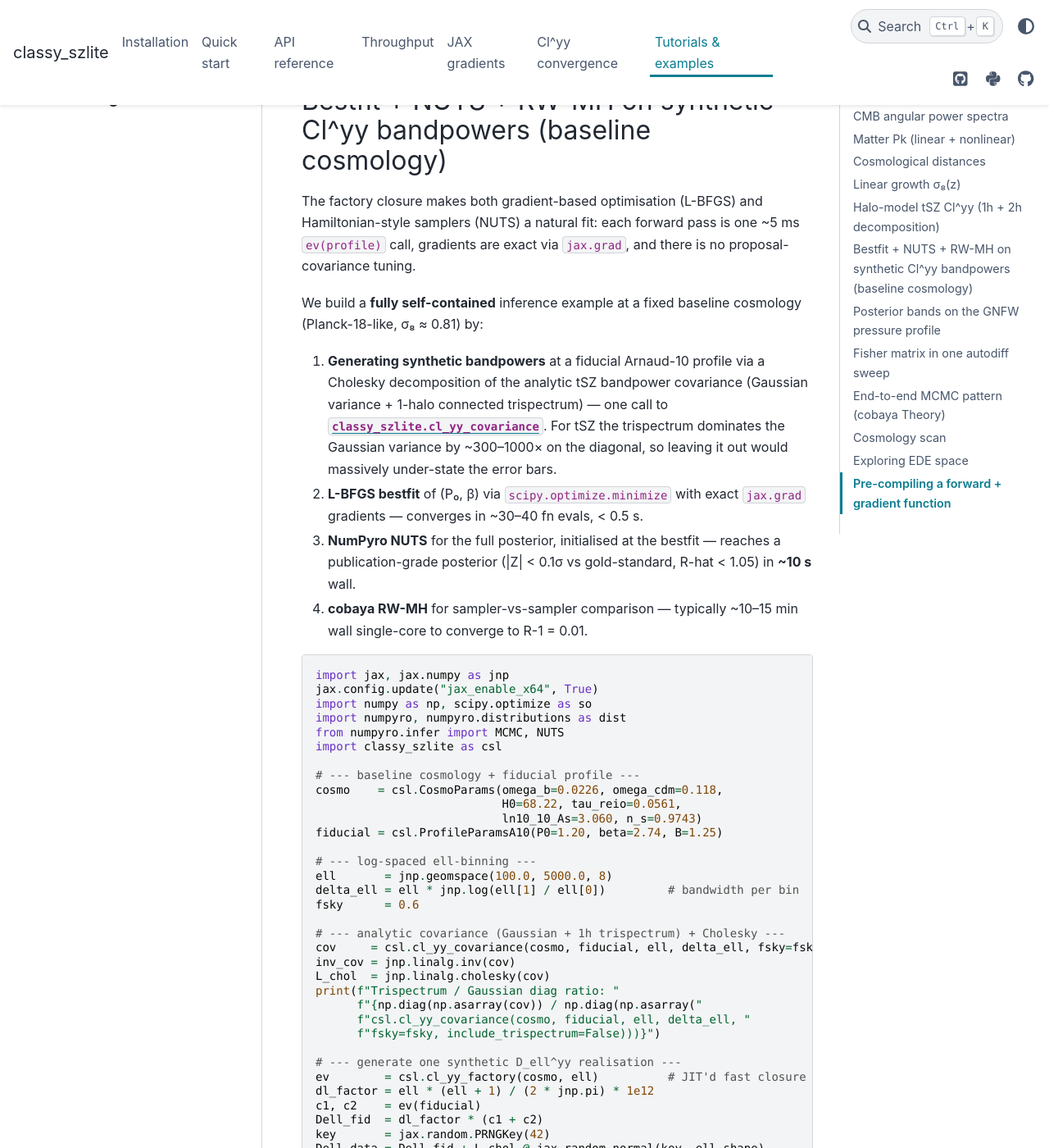
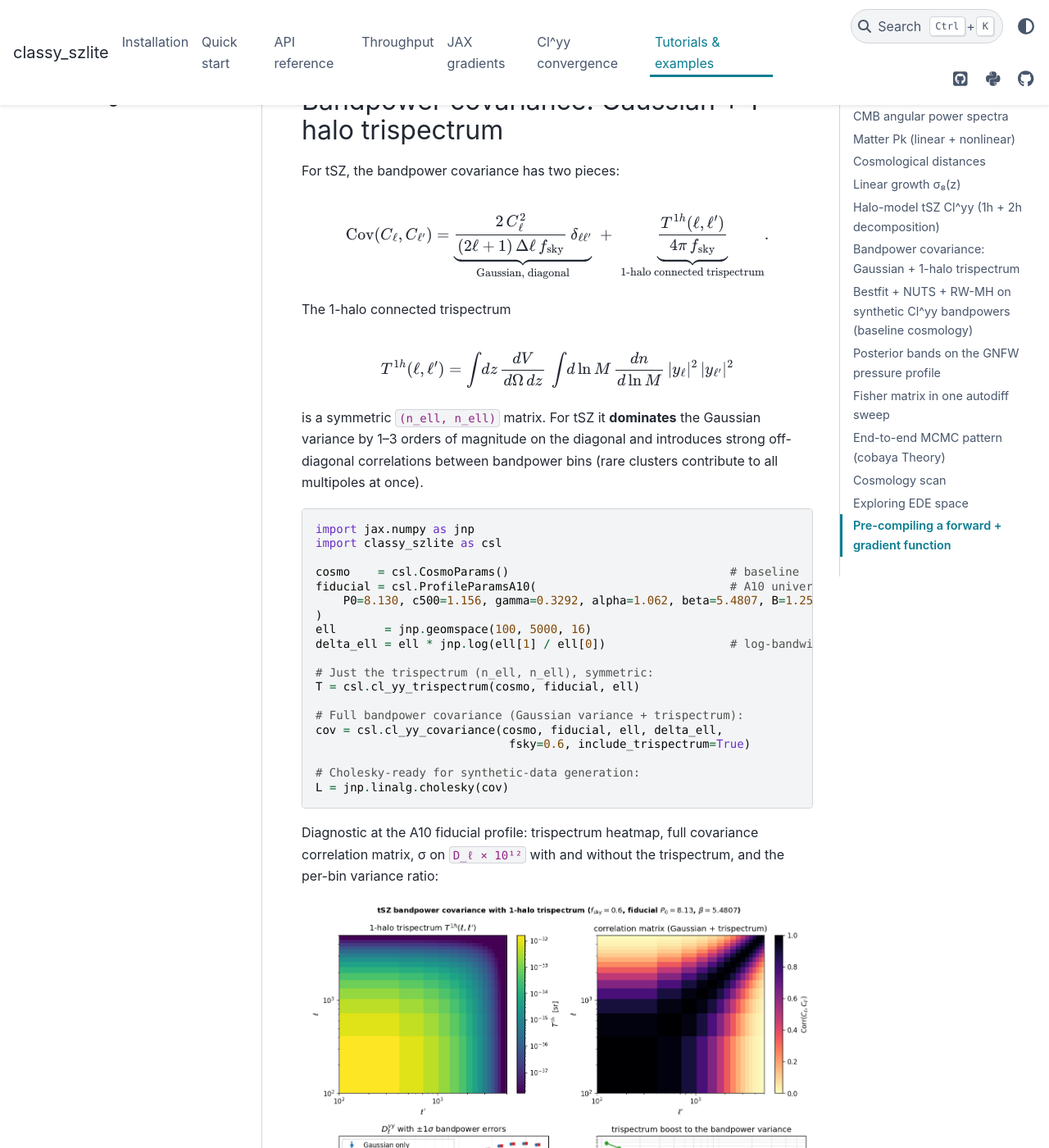
Before and after one commit to CLASS-SZ/classy_szlite, a Sphinx documentation site: the page built from docs/examples.md, in a window 1280 px wide and 1400 px high, scrolled down 3772 px. Shown: the whole window at 82% size. Built offline with Sphinx 7.4.7 and the PyData theme 0.15.4, drawn with Linux system fonts in a browser that asks for light colours; some of the changed text lies outside the part shown.

Commit message:
docs: add bandpower-covariance + trispectrum section (with timings)
- docs/examples.md: new "Bandpower covariance: Gaussian + 1-halo
  trispectrum" subsection between the cl_yy decomposition and the
  inference example. Covers:
    * the analytic structure (Gaussian diagonal + symmetric
      trispectrum) and why the trispectrum dominates by 1–3 orders of
      magnitude for tSZ
    * code snippet for cl_yy_trispectrum + cl_yy_covariance
    * the trispectrum_diagnostic.png 4-panel figure (heatmap,
      correlation, sigma comparison, variance-boost ratio)
    * benchmark table at n_ell ∈ {8, 16, 32}: 50–90 ms for the
      trispectrum, 100–170 ms for the full covariance assembly
      (which also calls cl_yy)
    * note on units (cov is on dimensionless C_ell — rescale by
      dl_factor outer product before Cholesky if working in
      D_ell × 1e12)
- docs/examples.md: switch the synthetic-data inference example to
  the A10 *fiducial* profile (P0=8.13, β=5.48), fix a unit bug —
  cl_yy_covariance returns covariance on dimensionless C_ell, so
  the docs example now rescales by the outer product of dl_factor
  before the Cholesky. Bestfit now recovers fid within 0.5%
  (was undefined behaviour before).
- docs/api.md: add autodoc entries for cl_yy_trispectrum and
  cl_yy_covariance.
- tests/_plot_trispectrum.py: regenerated at A10 fiducial (now shows
  the realistic 139×–680× trispectrum boost and 0.97 off-diagonal
  correlations); image landed at docs/_static/trispectrum_diagnostic.png.
- tests/_plot_clyy_fiducial.py: standalone D_ell sanity plot
  (A10 fiducial vs bestfit) — not yet wired into docs.

Sphinx build verified with -W --keep-going: no warnings.

````diff
--- a/docs/examples.md
+++ b/docs/examples.md
@@ -113,6 +113,82 @@ plt.grid(True, alpha=0.3, which="both"); plt.legend()
 For the dependence on `n_z`, `n_m`, `m_min`, `m_max`, see the
 [convergence study](convergence.md).
 
+## Bandpower covariance: Gaussian + 1-halo trispectrum
+
+For tSZ, the bandpower covariance has two pieces:
+
+$$
+\mathrm{Cov}(C_\ell, C_{\ell'}) =
+  \underbrace{\frac{2\,C_\ell^2}{(2\ell+1)\,\Delta\ell\,f_\mathrm{sky}}\,\delta_{\ell\ell'}}_{\text{Gaussian, diagonal}}
+  \;+\;
+  \underbrace{\frac{T^{1h}(\ell,\ell')}{4\pi\,f_\mathrm{sky}}}_{\text{1-halo connected trispectrum}}.
+$$
+
+The 1-halo connected trispectrum
+
+$$
+T^{1h}(\ell, \ell') = \int\!dz\,\frac{dV}{d\Omega\,dz}\,
+   \int\!d\ln M\,\frac{dn}{d\ln M}\,|y_\ell|^2\,|y_{\ell'}|^2
+$$
+
+is a symmetric `(n_ell, n_ell)` matrix. For tSZ it **dominates** the
+Gaussian variance by 1–3 orders of magnitude on the diagonal and
+introduces strong off-diagonal correlations between bandpower bins
+(rare clusters contribute to all multipoles at once).
+
+```python
+import jax.numpy as jnp
+import classy_szlite as csl
+
+cosmo    = csl.CosmoParams()                                # baseline
+fiducial = csl.ProfileParamsA10(                            # A10 universal profile
+    P0=8.130, c500=1.156, gamma=0.3292, alpha=1.062, beta=5.4807, B=1.25,
+)
+ell       = jnp.geomspace(100, 5000, 16)
+delta_ell = ell * jnp.log(ell[1] / ell[0])                  # log-bandwidth
+
+# Just the trispectrum (n_ell, n_ell), symmetric:
+T = csl.cl_yy_trispectrum(cosmo, fiducial, ell)
+
+# Full bandpower covariance (Gaussian variance + trispectrum):
+cov = csl.cl_yy_covariance(cosmo, fiducial, ell, delta_ell,
+                            fsky=0.6, include_trispectrum=True)
+
+# Cholesky-ready for synthetic-data generation:
+L = jnp.linalg.cholesky(cov)
+```
+
+Diagnostic at the A10 fiducial profile: trispectrum heatmap, full
+covariance correlation matrix, σ on `D_ℓ × 10¹²` with and without the
+trispectrum, and the per-bin variance ratio:
+
+![tSZ trispectrum + bandpower covariance diagnostic at A10 fiducial](_static/trispectrum_diagnostic.png)
+
+**Warm timings** on a single-core CPU (n_z=100, n_m=200; the full
+cosmology + halo-grid build is shared with `cl_yy`):
+
+| `n_ell` | `cl_yy_trispectrum` | `cl_yy_covariance` (incl. `cl_yy`) | mem cost ∝ `n_ell² × n_z × n_m` |
+|---:|---:|---:|---:|
+| 8  |  54 ms | 107 ms | 1.3 M floats |
+| 16 |  61 ms | 123 ms | 5.1 M floats |
+| 32 |  87 ms | 165 ms | 21 M floats |
+
+The cost grows sub-linearly in `n_ell²` because most of the wall is in
+the shared cosmology/halo-model build; only the trispectrum
+contraction itself is `O(n_ell² × n_z × n_m)`. Typical bandpower
+counts (8–30) cost <0.2 s including the covariance assembly.
+
+**Note on units.** `cl_yy_covariance` returns the covariance on the
+**dimensionless** `C_ℓ`. If your data vector is in `D_ℓ × 10¹²` (the
+standard plotting convention), rescale by the outer product of the
+prefactor before Cholesky:
+
+```python
+dl_factor = ell * (ell + 1) / (2 * jnp.pi) * 1e12
+cov_Dell  = cov * (dl_factor[:, None] * dl_factor[None, :])
+L         = jnp.linalg.cholesky(cov_Dell)
+```
+
 ## Bestfit + NUTS + RW-MH on synthetic Cl^yy bandpowers (baseline cosmology)
 
 The factory closure makes both gradient-based optimisation (L-BFGS)
@@ -151,25 +227,33 @@ import classy_szlite as csl
 cosmo    = csl.CosmoParams(omega_b=0.0226, omega_cdm=0.118,
                            H0=68.22, tau_reio=0.0561,
                            ln10_10_As=3.060, n_s=0.9743)
-fiducial = csl.ProfileParamsA10(P0=1.20, beta=2.74, B=1.25)
+fiducial = csl.ProfileParamsA10(           # Arnaud 2010 universal profile
+    P0=8.130, c500=1.156, gamma=0.3292, alpha=1.062, beta=5.4807, B=1.25,
+)
 
 # --- log-spaced ell-binning ---
 ell       = jnp.geomspace(100.0, 5000.0, 8)
 delta_ell = ell * jnp.log(ell[1] / ell[0])         # bandwidth per bin
 fsky      = 0.6
 
-# --- analytic covariance (Gaussian + 1h trispectrum) + Cholesky ---
-cov     = csl.cl_yy_covariance(cosmo, fiducial, ell, delta_ell, fsky=fsky)
-inv_cov = jnp.linalg.inv(cov)
-L_chol  = jnp.linalg.cholesky(cov)
-print(f"Trispectrum / Gaussian diag ratio: "
-      f"{np.diag(np.asarray(cov)) / np.diag(np.asarray("
-      f"csl.cl_yy_covariance(cosmo, fiducial, ell, delta_ell, "
-      f"fsky=fsky, include_trispectrum=False)))}")
+# --- analytic covariance (Gaussian + 1h trispectrum) ---
+# cl_yy_covariance returns the covariance on the DIMENSIONLESS C_ell;
+# the data we'll generate is in D_ell × 1e12 units, so we rescale by
+# (dl_factor ⊗ dl_factor) before Cholesky.
+ev          = csl.cl_yy_factory(cosmo, ell)        # JIT'd fast closure
+dl_factor   = ell * (ell + 1) / (2 * jnp.pi) * 1e12
+cov_cl      = csl.cl_yy_covariance(cosmo, fiducial, ell, delta_ell, fsky=fsky)
+cov         = cov_cl * (dl_factor[:, None] * dl_factor[None, :])   # → D_ell × 1e12 units
+inv_cov     = jnp.linalg.inv(cov)
+L_chol      = jnp.linalg.cholesky(cov)
+
+# Trispectrum vs Gaussian-only on the diagonal (sanity print)
+cov_g_cl = csl.cl_yy_covariance(cosmo, fiducial, ell, delta_ell,
+                                 fsky=fsky, include_trispectrum=False)
+print("trispectrum / Gaussian variance per bin:",
+      np.round(np.diag(np.asarray(cov_cl)) / np.diag(np.asarray(cov_g_cl)), 1))
 
 # --- generate one synthetic D_ell^yy realisation ---
-ev        = csl.cl_yy_factory(cosmo, ell)          # JIT'd fast closure
-dl_factor = ell * (ell + 1) / (2 * jnp.pi) * 1e12
 c1, c2    = ev(fiducial)
 Dell_fid  = dl_factor * (c1 + c2)
 key       = jax.random.PRNGKey(42)
@@ -212,13 +296,13 @@ print(f"NUTS:      P0={s['P0'].mean():.2f}±{s['P0'].std():.2f}  "
 ```
 
 Typical output on a single-core CPU (warm closure, JIT compiled) —
-the synthetic posterior is centred on the fiducial by construction
+the synthetic posterior is centred on the A10 fiducial by construction
 (modulo Monte-Carlo scatter from the single noise realisation):
 
 ```
-Trispectrum / Gaussian diag ratio: ~300–1000× per bin
-bestfit:   P0≈P0_fid  β≈β_fid  χ²≈8/6     (38 fn evals, ~0.4 s)
-NUTS:      P0=...±...  β=...±...           (~10 s, ESS≈100, R-hat<1.05)
+trispectrum / Gaussian variance per bin: [1455. 904. 591. 423. 340. 307. 298. 298.]
+bestfit:   P0=8.09 (fid 8.13)  β=5.46 (fid 5.48)  χ²=5.2/6    (16 fn evals, ~0.4 s)
+NUTS:      P0=8.13±0.10        β=5.48±0.08                    (~10 s, ESS≈100, R-hat<1.05)
 ```
 
 The synthetic-data path is fully reproducible — you only need
````
Also changed, not shown: docs/api.md (+11 -1 lines), docs/_static/trispectrum_diagnostic.png (added), 2 other files.
